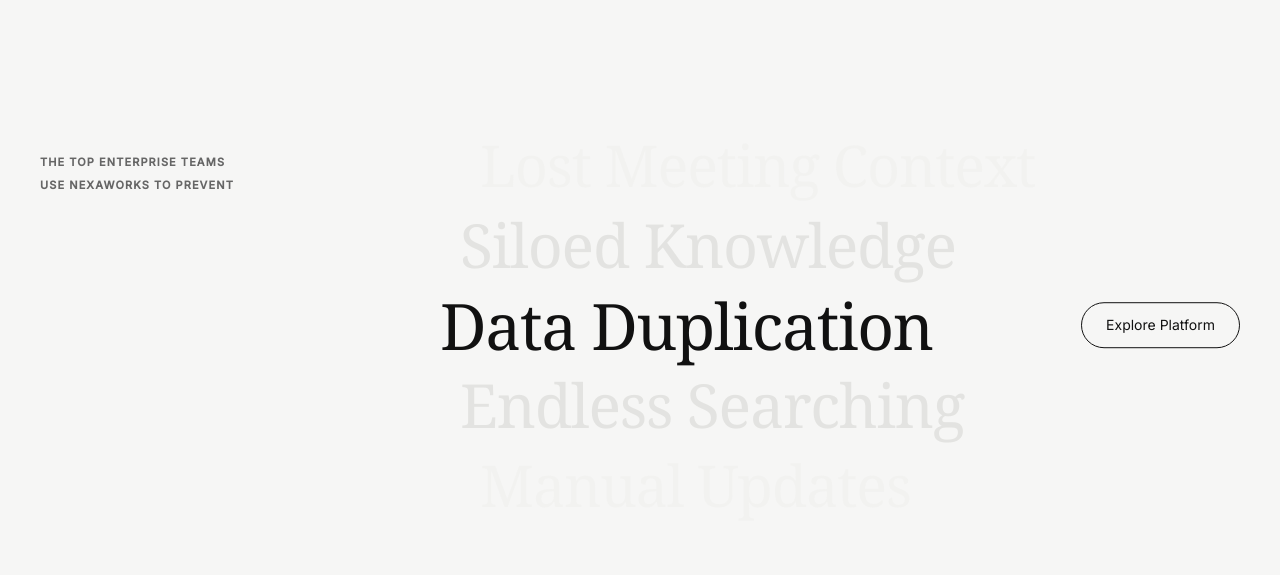
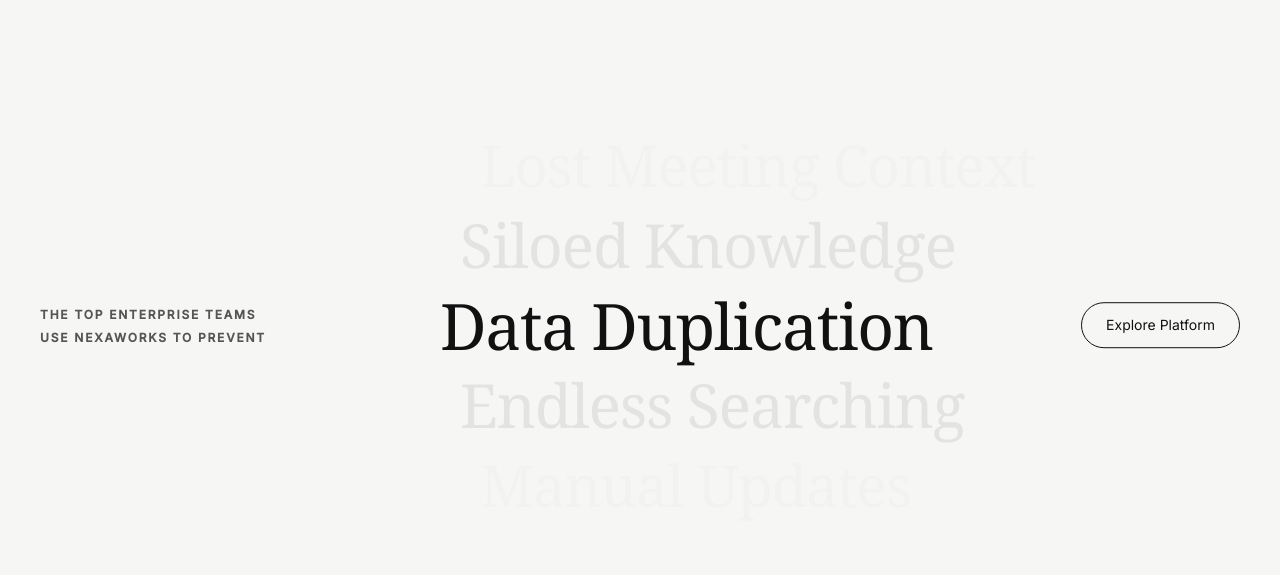
Before and after one commit to sahilghewari/NexaWorks-v4, a Next.js app: page / in a window 1280 px wide. Shown: the part 1800-2375 px from the top of the page. Built offline with nearby package versions, Linux system fonts and the light colour scheme.

Commit message:
style: fix vertical alignment and typography of fading carousel label

```diff
--- a/src/components/FadingTextCarousel.css
+++ b/src/components/FadingTextCarousel.css
@@ -7,20 +7,20 @@
   max-width: 1200px;
   margin: 0 auto;
   display: flex;
-  align-items: flex-start;
+  align-items: center; /* Changed from flex-start to center to align with the middle item */
   position: relative;
 }
 
 .fading-text-left {
   flex: 1;
-  padding-top: 24px;
 }
 
 .tiny-label {
-  font-size: 11px;
+  font-size: 12px; /* Increased slightly */
   text-transform: uppercase;
-  letter-spacing: 0.1em;
-  color: #666;
+  letter-spacing: 0.15em; /* Increased spacing for premium look */
+  line-height: 1.8; /* Added line height for breathing room */
+  color: #555; /* Slightly darker */
   font-weight: 600;
 }
 
```
